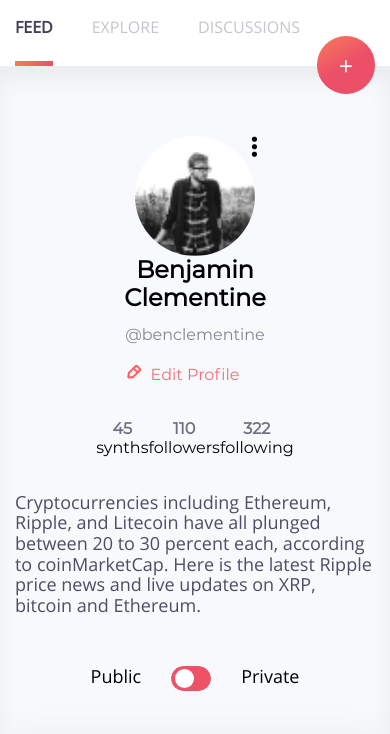
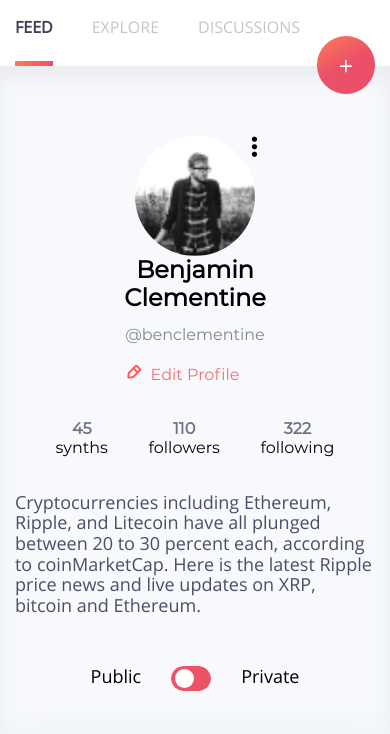
Before and after one commit to VadymBoguslavsky/swyl, a plain HTML site: page index.html in a window 390 px wide. Shown: the part 110-844 px from the top of the page. Drawn offline with Linux system fonts and the light colour scheme.

Commit message:
followers

```diff
--- a/assets/styles/sass/media.sass
+++ b/assets/styles/sass/media.sass
@@ -29,6 +29,8 @@
         right: 30px
     .user__follows
       padding-right: 0
+      width: 100%
+      justify-content: space-evenly
     .user__detail
       flex-direction: column
       align-items: center
```
Also changed, not shown: assets/styles/css/media.css.
